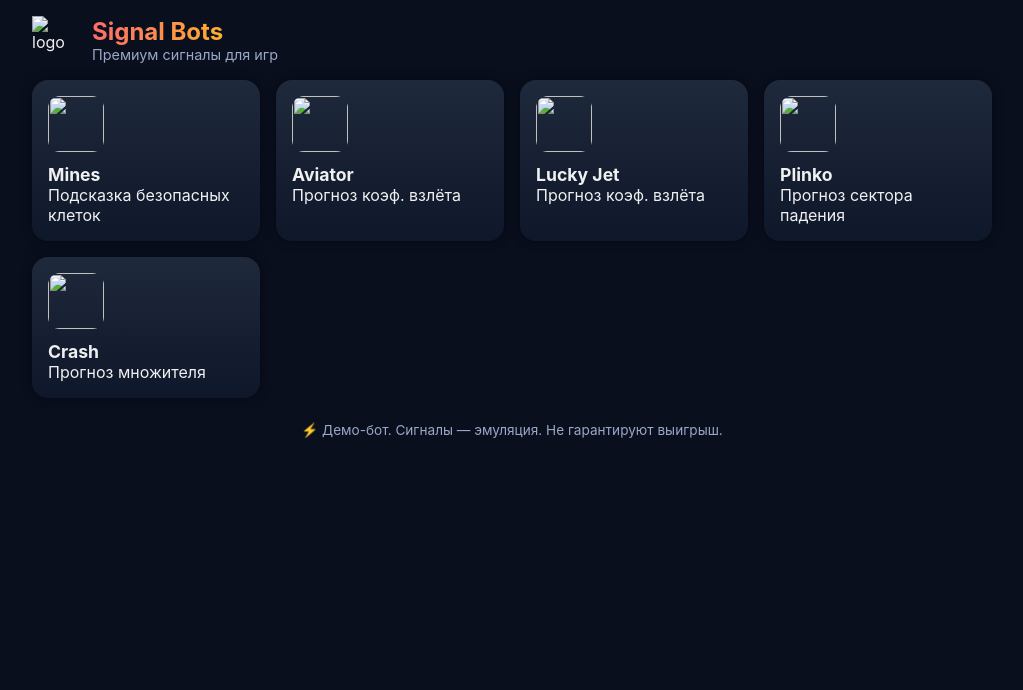
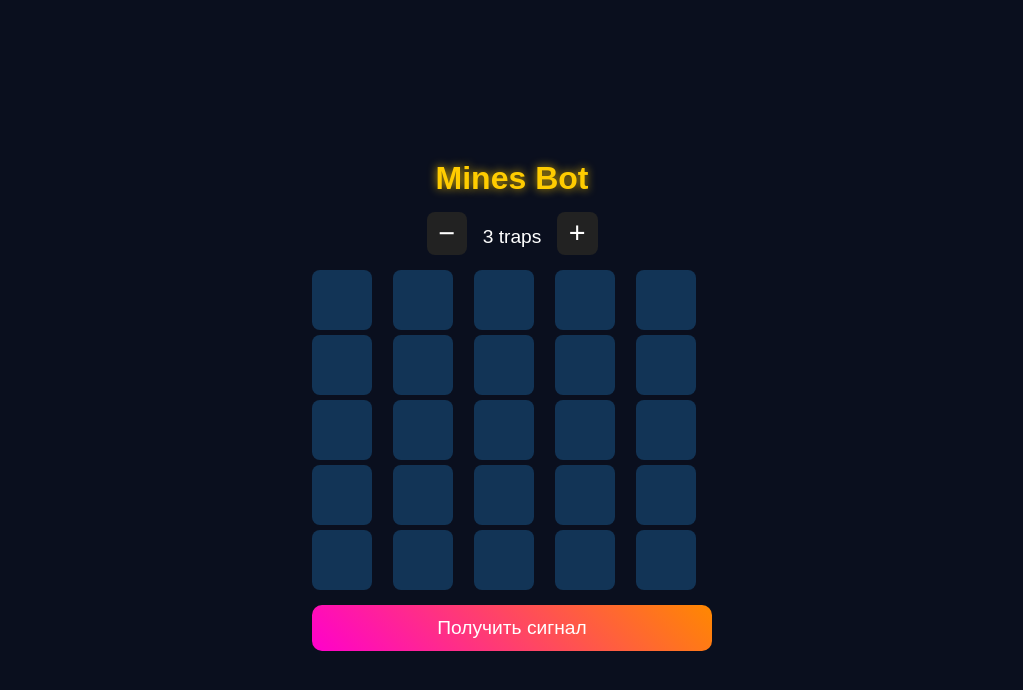
Before and after one commit to botvlad/1win, a plain HTML site: page index.html in a window 1280 px wide. Shown: the whole page, without its empty margins (128-1151 px from the left). Drawn offline with Linux system fonts and the light colour scheme.

Commit message:
Add files via upload

```diff
--- a/app.js
+++ b/app.js
@@ -1,54 +1,73 @@
-(() => {
-  const games = [
-    {id:'mines', title:'Mines', desc:'Подсказка безопасных клеток', icon:'/icons/icon-mines.png'},
-    {id:'aviator', title:'Aviator', desc:'Прогноз коэф. взлёта', icon:'/icons/icon-aviator.png'},
-    {id:'luckyjet', title:'Lucky Jet', desc:'Прогноз коэф. взлёта', icon:'/icons/icon-lucky.png'},
-    {id:'plinko', title:'Plinko', desc:'Прогноз сектора падения', icon:'/icons/icon-plinko.png'},
-    {id:'crash', title:'Crash', desc:'Прогноз множителя', icon:'/icons/icon-crash.png'}
-  ];
+const grid = document.getElementById('grid');
+const mineCountEl = document.getElementById('mineCount');
+const minusBtn = document.getElementById('minus');
+const plusBtn = document.getElementById('plus');
+const signalBtn = document.getElementById('signalBtn');
+const timerEl = document.getElementById('timer');
 
-  const menu = document.getElementById('menu');
-  const screen = document.getElementById('screen');
+let mineCount = 3;
+const gridSize = 5;
 
-  games.forEach(g => {
-    const t = document.createElement('div');
-    t.className='tile';
-    t.innerHTML = `<img src="${g.icon}" alt=""><h3>${g.title}</h3><div class="small">${g.desc}</div>`;
-    t.onclick = ()=>openGame(g.id);
-    menu.appendChild(t);
-  });
+function renderGrid(mines = []) {
+  grid.innerHTML = '';
+  for (let i = 0; i < gridSize * gridSize; i++) {
+    const cell = document.createElement('div');
+    cell.classList.add('cell');
+    if (mines.length > 0) {
+      cell.classList.add('revealed');
+      if (mines.includes(i)) {
+        cell.classList.add('mine');
+        cell.textContent = '💣';
+      } else {
+        cell.classList.add('safe');
+        cell.textContent = '⭐';
+      }
+    }
+    grid.appendChild(cell);
+  }
+}
 
-  const rand = (n)=>Math.floor(Math.random()*n);
-  const choice = (arr)=>arr[rand(arr.length)];
+function generateMines(count) {
+  const mines = new Set();
+  while (mines.size < count) {
+    mines.add(Math.floor(Math.random() * gridSize * gridSize));
+  }
+  return Array.from(mines);
+}
 
-  function genMines(){ return {cells:choice([3,4,5,6])}; }
-  function genAviator(){ return {mult:(1+Math.random()*10).toFixed(2)}; }
-  function genLuckyJet(){ return {mult:(1+Math.random()*12).toFixed(2)}; }
-  function genPlinko(){ return {bucket:rand(7)+1}; }
-  function genCrash(){ return {cat:choice(['Low','Medium','High']),mult:(1+Math.random()*20).toFixed(2)}; }
+function startTimer(duration) {
+  let remaining = duration;
+  timerEl.textContent = `⏳ ${remaining} сек`;
+  const interval = setInterval(() => {
+    remaining--;
+    timerEl.textContent = `⏳ ${remaining} сек`;
+    if (remaining <= 0) {
+      clearInterval(interval);
+      timerEl.textContent = '';
+      signalBtn.disabled = false;
+    }
+  }, 1000);
+}
 
-  function openGame(id){
-    screen.innerHTML='';
-    const el = document.createElement('div'); el.className='card';
-    const h = document.createElement('h3'); h.innerText=games.find(x=>x.id===id).title; el.appendChild(h);
-    const btn = document.createElement('button'); btn.innerText='Получить сигнал'; el.appendChild(btn);
-    const sigBox = document.createElement('div'); sigBox.className='signal'; el.appendChild(sigBox);
-    const hist = document.createElement('div'); hist.className='history'; el.appendChild(hist);
+minusBtn.addEventListener('click', () => {
+  if (mineCount > 1) {
+    mineCount--;
+    mineCountEl.textContent = mineCount;
+  }
+});
+plusBtn.addEventListener('click', () => {
+  if (mineCount < gridSize * gridSize - 1) {
+    mineCount++;
+    mineCountEl.textContent = mineCount;
+  }
+});
 
-    function render(){
-      let s;
-      if(id==='mines') s=`Рекомендовано безопасных клеток: ${genMines().cells}`;
-      if(id==='aviator') s=`Прогноз: ${genAviator().mult}x`;
-      if(id==='luckyjet') s=`Lucky Jet: ${genLuckyJet().mult}x`;
-      if(id==='plinko') s=`Plinko бакет: ${genPlinko().bucket}`;
-      if(id==='crash') {let g=genCrash(); s=`Crash: ${g.cat} — ${g.mult}x`;}
-      sigBox.innerText = s;
-      const d = document.createElement('div'); d.innerText=s;
-      hist.prepend(d);
-    }
+signalBtn.addEventListener('click', () => {
+  const mines = generateMines(mineCount);
+  renderGrid(mines);
+  signalBtn.disabled = true;
+  startTimer(30);
+});
 
-    btn.onclick = render;
-    screen.appendChild(el);
-    render(); // первый сигнал сразу
-  }
-})();
+// initial empty grid
+renderGrid();
--- a/index.html
+++ b/index.html
@@ -1,30 +1,23 @@
-<!doctype html>
+<!DOCTYPE html>
 <html lang="ru">
 <head>
-  <meta charset="utf-8" />
-  <meta name="viewport" content="width=device-width,initial-scale=1" />
-  <title>Signal Bots — Premium</title>
-  <link rel="manifest" href="/manifest.json">
+  <meta charset="UTF-8">
+  <meta name="viewport" content="width=device-width, initial-scale=1.0">
+  <title>Mines Bot</title>
   <link rel="stylesheet" href="style.css">
 </head>
 <body>
-  <div class="wrap">
-    <header>
-      <img src="icons/icon-192.png" width="48" height="48" alt="logo">
-      <div>
-        <h1>Signal Bots</h1>
-        <div class="subtitle">Премиум сигналы для игр</div>
-      </div>
-    </header>
-
-    <main id="main">
-      <div class="grid" id="menu"></div>
-      <div id="screen"></div>
-    </main>
-
-    <footer>⚡️ Демо-бот. Сигналы — эмуляция. Не гарантируют выигрыш.</footer>
+  <div class="container">
+    <h1 class="title">Mines Bot</h1>
+    <div class="controls">
+      <button id="minus">−</button>
+      <span id="mineCount">3</span> traps
+      <button id="plus">+</button>
+    </div>
+    <div id="grid" class="grid"></div>
+    <button id="signalBtn" class="signal-btn">Получить сигнал</button>
+    <div id="timer" class="timer"></div>
   </div>
-
-<script src="app.js"></script>
+  <script src="app.js"></script>
 </body>
 </html>
--- a/style.css
+++ b/style.css
@@ -1,18 +1,81 @@
-body{margin:0;font-family:Poppins,Inter,system-ui;background:#0a0f1e;color:#f0f0f0}
-.wrap{max-width:960px;margin:0 auto;padding:16px}
-header{display:flex;align-items:center;gap:12px;margin-bottom:16px}
-h1{margin:0;font-size:1.5rem;font-weight:700;background:linear-gradient(90deg,#ff6b6b,#facc15);-webkit-background-clip:text;-webkit-text-fill-color:transparent}
-.subtitle{color:#9aa7c7;font-size:.9rem}
-.grid{display:grid;grid-template-columns:repeat(auto-fit,minmax(180px,1fr));gap:16px;margin-top:16px}
-.tile{background:linear-gradient(180deg,#1e293b,#0f172a);padding:16px;border-radius:16px;cursor:pointer;transition:.3s;box-shadow:0 0 10px rgba(0,0,0,.5)}
-.tile:hover{transform:translateY(-3px);box-shadow:0 0 15px rgba(255,107,107,.6)}
-.tile img{width:56px;height:56px;border-radius:12px;object-fit:cover}
-.tile h3{margin:8px 0 0;font-size:1.1rem}
-.card{background:linear-gradient(145deg,#1e1b4b,#0f172a);padding:16px;border-radius:16px;margin-top:16px;box-shadow:0 0 15px rgba(0,0,0,.5)}
-.signal{padding:16px;border-radius:12px;background:rgba(255,255,255,.05);margin-top:12px;animation:fadeIn .4s ease}
-button{background:linear-gradient(90deg,#f43f5e,#f97316);border:none;color:white;padding:12px 20px;border-radius:12px;font-weight:600;cursor:pointer;transition:.3s;box-shadow:0 0 10px rgba(244,63,94,.5)}
-button:hover{transform:scale(1.05)}
-footer{margin-top:24px;color:#9aa7c7;font-size:.85rem;text-align:center}
-@keyframes fadeIn{from{opacity:0;transform:translateY(10px)}to{opacity:1;transform:translateY(0)}}
-.history{margin-top:12px;font-size:.9rem;color:#cbd5e1}
-.history div{padding:4px 0;border-bottom:1px solid rgba(255,255,255,.1)}
+body {
+  margin: 0;
+  font-family: 'Poppins', sans-serif;
+  background: #0a0f1e;
+  color: #fff;
+  display: flex;
+  justify-content: center;
+  align-items: center;
+  height: 100vh;
+}
+.container {
+  text-align: center;
+  width: 100%;
+  max-width: 400px;
+}
+.title {
+  font-size: 2em;
+  margin-bottom: 15px;
+  color: #ffcc00;
+  text-shadow: 0 0 10px rgba(255,204,0,0.8);
+}
+.controls {
+  margin-bottom: 15px;
+  font-size: 1.2em;
+}
+.controls button {
+  background: #222;
+  color: #fff;
+  border: none;
+  padding: 5px 12px;
+  font-size: 1.5em;
+  margin: 0 10px;
+  border-radius: 8px;
+  cursor: pointer;
+}
+.grid {
+  display: grid;
+  grid-template-columns: repeat(5, 1fr);
+  gap: 5px;
+  margin-bottom: 15px;
+}
+.cell {
+  width: 60px;
+  height: 60px;
+  background: #123456;
+  border-radius: 8px;
+  display: flex;
+  justify-content: center;
+  align-items: center;
+  font-size: 1.5em;
+  cursor: pointer;
+  transition: transform 0.2s;
+}
+.cell.revealed.safe {
+  background: #1e8020;
+  box-shadow: 0 0 10px #00ff00;
+}
+.cell.revealed.mine {
+  background: #801e1e;
+  box-shadow: 0 0 10px #ff0000;
+}
+.signal-btn {
+  width: 100%;
+  padding: 12px;
+  font-size: 1.2em;
+  background: linear-gradient(45deg, #ff00cc, #ff8800);
+  border: none;
+  border-radius: 10px;
+  color: #fff;
+  cursor: pointer;
+  transition: transform 0.2s;
+}
+.signal-btn:disabled {
+  background: #444;
+  cursor: not-allowed;
+}
+.timer {
+  margin-top: 10px;
+  font-size: 1.2em;
+  color: #ffcc00;
+}
```
